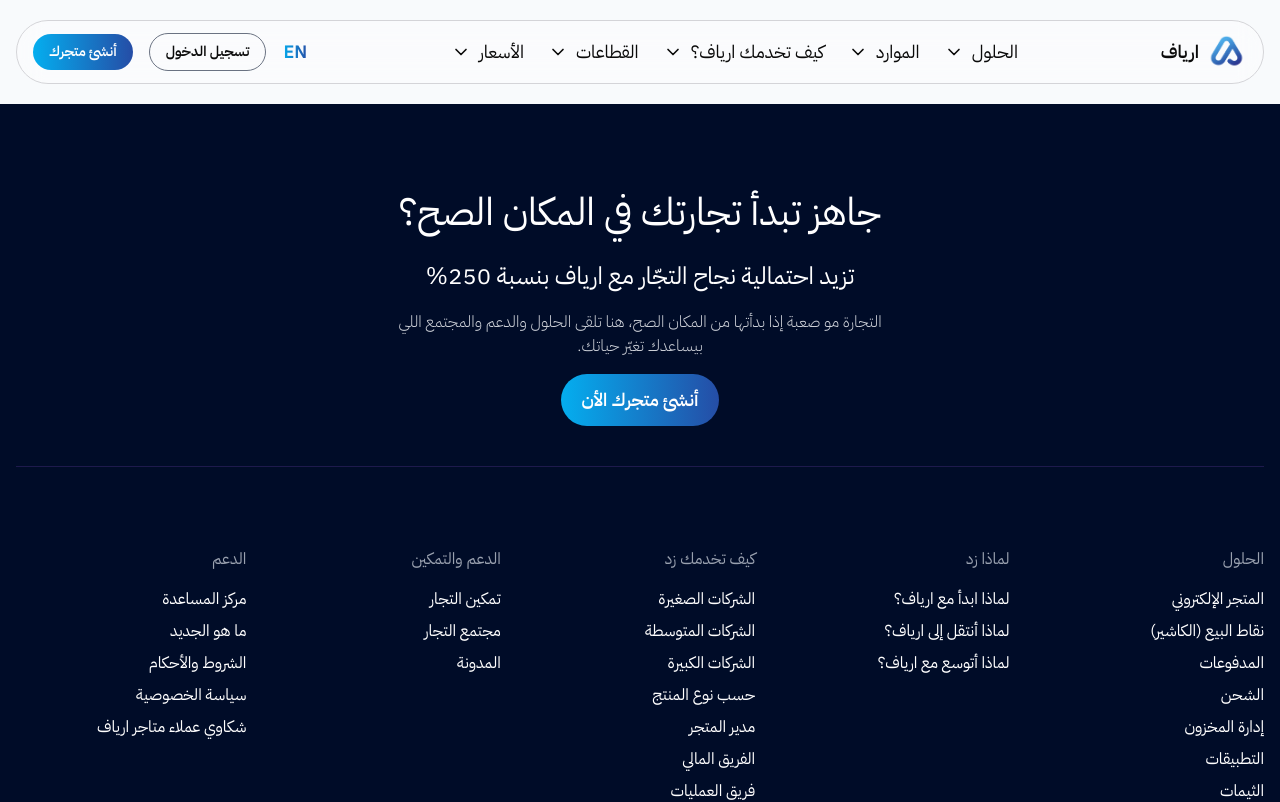
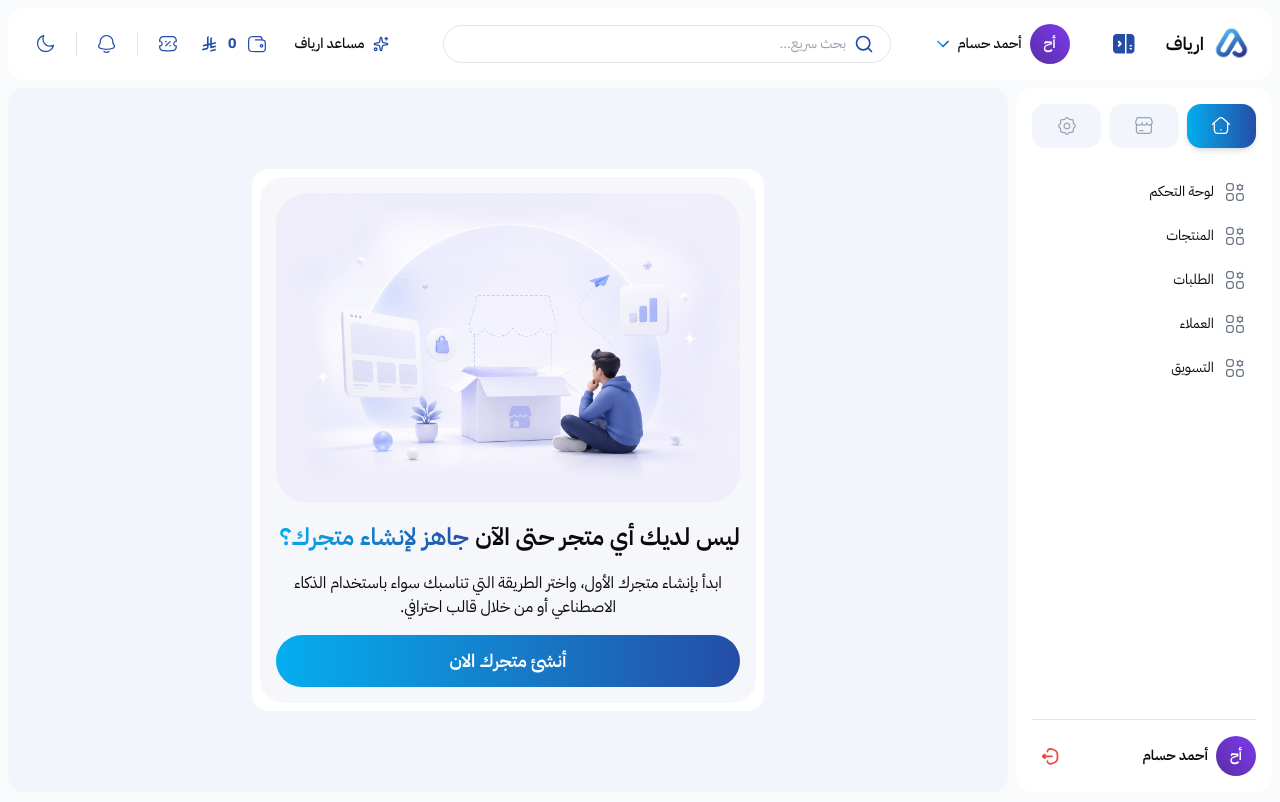
Before and after one commit to Refineder/ARYAF-company, a Nuxt app: page /dashboard/create-store in a window 1280 px wide. Shown: the top 802 px of the page. Built offline with nearby package versions, Linux system fonts and the light colour scheme.

Commit message:
- feat: Establish Create Store Dashboard

```diff
--- a/app/assets/images/index.ts
+++ b/app/assets/images/index.ts
@@ -75,6 +75,7 @@
 import dashboardPhonesProduct from '~/assets/images/dashboard/dashboard-phones-product.png'
 import dashboardWallpaperProduct from '~/assets/images/dashboard/dashboard-wallpaper-product.png'
 import dashboardShoesProduct from '~/assets/images/dashboard/dashborad-shoes-product.png'
+import dashboardCreateStore from '~/assets/images/dashboard/create-store.png'
 
 export {
   logo,
@@ -132,6 +133,7 @@
   dashboardPhonesProduct,
   dashboardShoesProduct,
   dashboardWallpaperProduct,
+  dashboardCreateStore,
 }
 
 export {
--- a/app/components/organisms/DashboardSidebar/DashboardSidebar.vue
+++ b/app/components/organisms/DashboardSidebar/DashboardSidebar.vue
@@ -2,13 +2,14 @@
 import { computed, ref } from 'vue'
 import {
   BellRing,
-  Boxes,
   CreditCard,
+  Plus,
   Settings,
   ShieldCheck,
-  Store as StoreIcon,
-  Tags,
-  Truck,
+  // Store as StoreIcon,
+  // Boxes,
+  // Tags,
+  // Truck,
   UserCog,
 } from 'lucide-vue-next'
 import Icons from '~/components/atoms/ARYAFIcon/Icons.vue'
@@ -56,10 +57,10 @@
     },
   ],
   store: [
-    { id: 'store-overview', label: 'المتجر', icon: StoreIcon },
-    { id: 'inventory', label: 'المخزون', icon: Boxes },
-    { id: 'categories', label: 'التصنيفات', icon: Tags },
-    { id: 'shipping', label: 'الشحن', icon: Truck },
+    // { id: 'store-overview', label: 'المتجر', icon: StoreIcon },
+    // { id: 'inventory', label: 'المخزون', icon: Boxes },
+    // { id: 'categories', label: 'التصنيفات', icon: Tags },
+    // { id: 'shipping', label: 'الشحن', icon: Truck },
   ],
   setting: [
     { id: 'general-settings', label: 'الإعدادات العامة', icon: Settings },
@@ -145,6 +146,15 @@
 
         <span class="text-sm">{{ item.label }}</span>
       </NuxtLink>
+      <template v-if="activeItems.length === 0">
+        <NuxtLink
+          to="/dashboard/create-store"
+          class="sidebar-dashboard cursor-pointer items-center justify-center flex gap-3 bg-accent/50 rounded-xl px-3 py-2.5 transition-colors"
+        >
+          <Plus class="text-primary" />
+          <span class="text-lg text-primary">انشاء متجر</span>
+        </NuxtLink>
+      </template>
     </nav>
 
     <div class="flex items-center justify-between gap-2 border-t border-zinc-200 pt-4">
--- /dev/null
+++ b/app/components/sections/DashboardSections/CreateStoreSections/CreateStore.vue
@@ -0,0 +1,29 @@
+<script setup lang="ts">
+import { dashboardCreateStore } from '~/assets/images'
+import Button from '~/components/atoms/Button/Button.vue'
+</script>
+
+<template>
+  <section class="bg-white p-2 rounded-2xl" style="width: min(512px, 95%)">
+    <article class="bg-secondary/50 w-full rounded-3xl p-4 flex flex-col gap-4">
+      <div class="w-full rounded-4xl overflow-hidden" style="corner-shape: squircle">
+        <img
+          class="object-cover min-h-60"
+          :src="dashboardCreateStore"
+          alt="dashbaord create store"
+        />
+      </div>
+
+      <h2 class="clamp-text-sm font-semibold">
+        ليس لديك أي متجر حتى الآن <span class="gradient-text">جاهز لإنشاء متجرك؟</span>
+      </h2>
+
+      <p class="max-w-lg text-center">
+        ابدأ بإنشاء متجرك الأول، واختر الطريقة التي تناسبك سواء باستخدام الذكاء الاصطناعي أو من خلال
+        قالب احترافي.
+      </p>
+
+      <Button size="lg"> أنشئ متجرك الان </Button>
+    </article>
+  </section>
+</template>
--- /dev/null
+++ b/app/pages/dashboard/create-store.vue
@@ -0,0 +1,13 @@
+<script setup lang="ts">
+import CreateStore from '~/components/sections/DashboardSections/CreateStoreSections/CreateStore.vue'
+
+definePageMeta({
+  layout: 'dashbarod',
+})
+</script>
+
+<template>
+  <div class="flex justify-center items-center h-full">
+    <CreateStore />
+  </div>
+</template>
```
Also changed, not shown: app/assets/images/dashboard/create-store.png (added).
